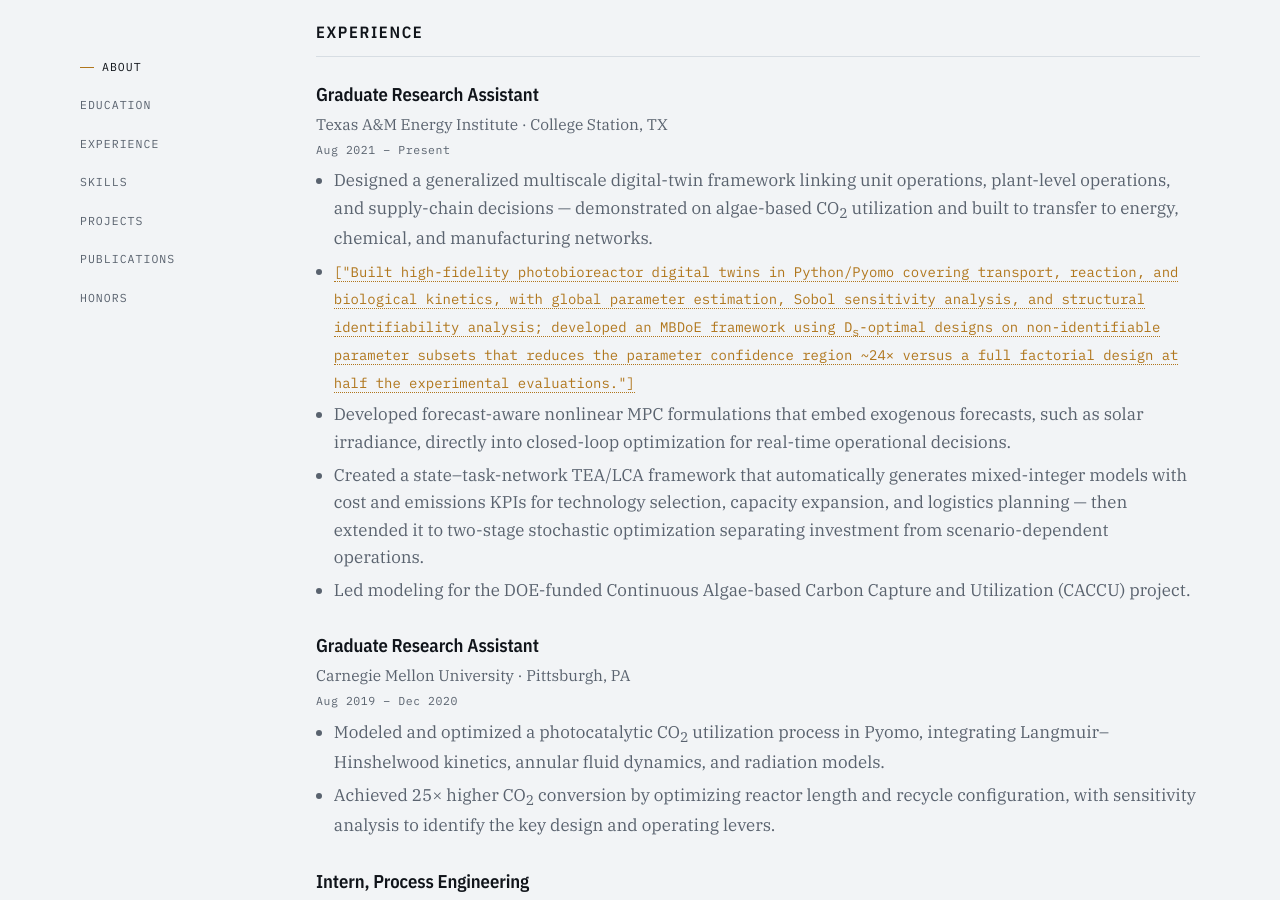
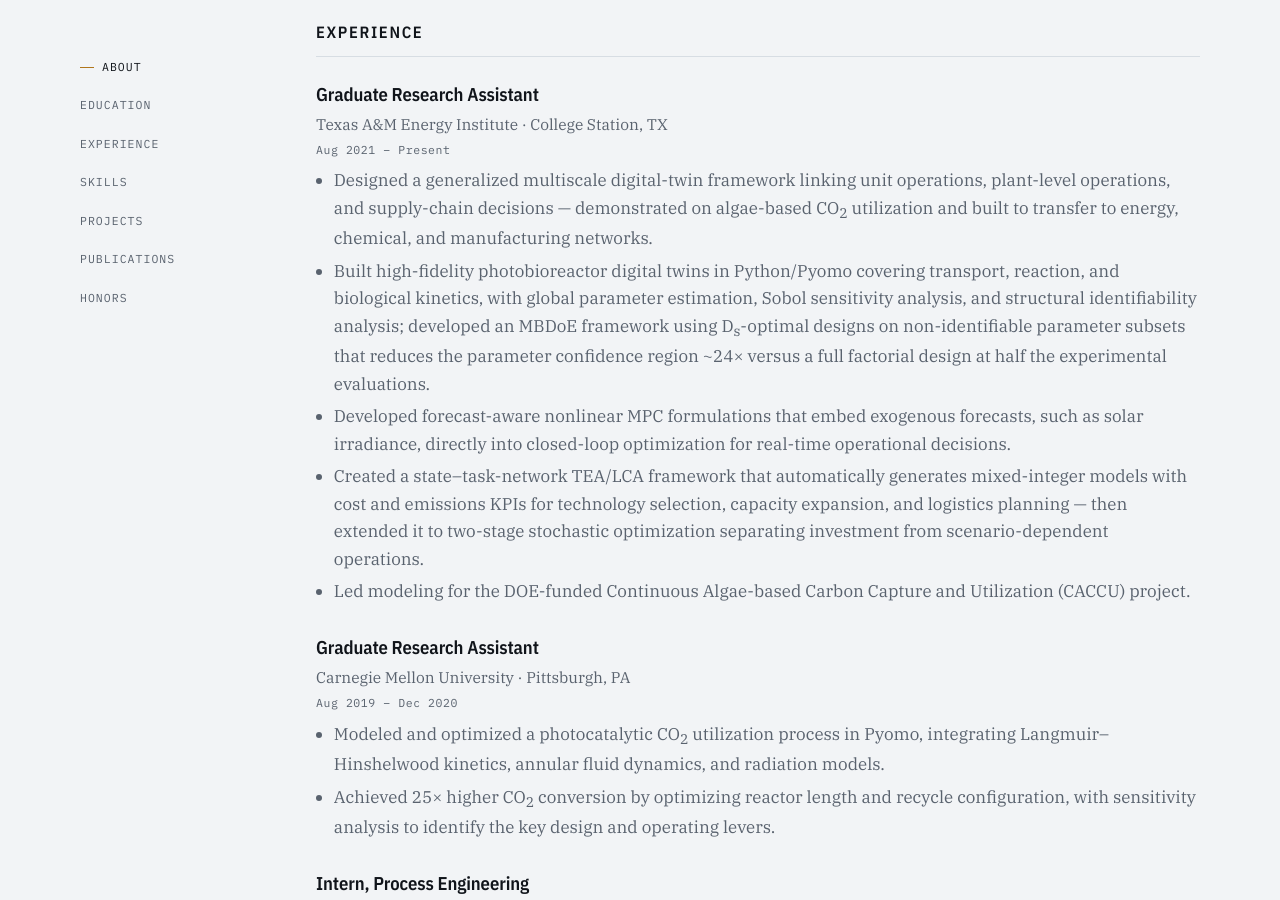
Before and after one commit to swaminathan1296/swaminathan1296.github.io, a Jekyll site: the page built from index.md, in a window 1280 px wide and 900 px high, scrolled down 1663 px. Built offline with Jekyll 4.4.1, drawn with Linux system fonts in a browser that asks for light colours.

Commit message:
updates to the website

```diff
--- a/_data/experience.yml
+++ b/_data/experience.yml
@@ -3,7 +3,7 @@
   when: "Aug 2021 – Present"
   bullets:
     - "Designed a generalized multiscale digital-twin framework linking unit operations, plant-level operations, and supply-chain decisions — demonstrated on algae-based CO<sub>2</sub> utilization and built to transfer to energy, chemical, and manufacturing networks."
-    -     - "Built high-fidelity photobioreactor digital twins in Python/Pyomo covering transport, reaction, and biological kinetics, with global parameter estimation, Sobol sensitivity analysis, and structural identifiability analysis; developed an MBDoE framework using D<sub>s</sub>-optimal designs on non-identifiable parameter subsets that reduces the parameter confidence region ~24× versus a full factorial design at half the experimental evaluations."
+    - "Built high-fidelity photobioreactor digital twins in Python/Pyomo covering transport, reaction, and biological kinetics, with global parameter estimation, Sobol sensitivity analysis, and structural identifiability analysis; developed an MBDoE framework using D<sub>s</sub>-optimal designs on non-identifiable parameter subsets that reduces the parameter confidence region ~24× versus a full factorial design at half the experimental evaluations."
     - "Developed forecast-aware nonlinear MPC formulations that embed exogenous forecasts, such as solar irradiance, directly into closed-loop optimization for real-time operational decisions."
     - "Created a state–task-network TEA/LCA framework that automatically generates mixed-integer models with cost and emissions KPIs for technology selection, capacity expansion, and logistics planning — then extended it to two-stage stochastic optimization separating investment from scenario-dependent operations."
     - "Led modeling for the DOE-funded Continuous Algae-based Carbon Capture and Utilization (CACCU) project."
```
